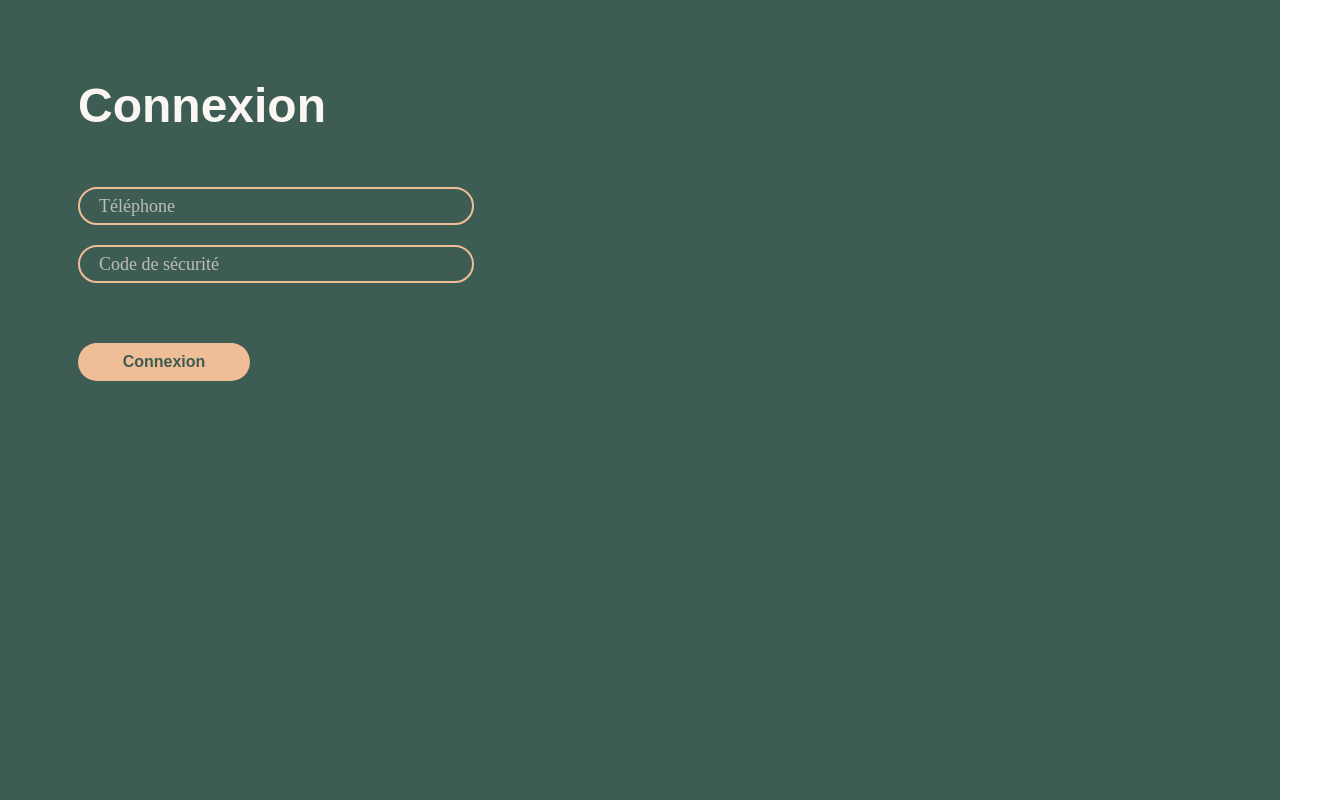
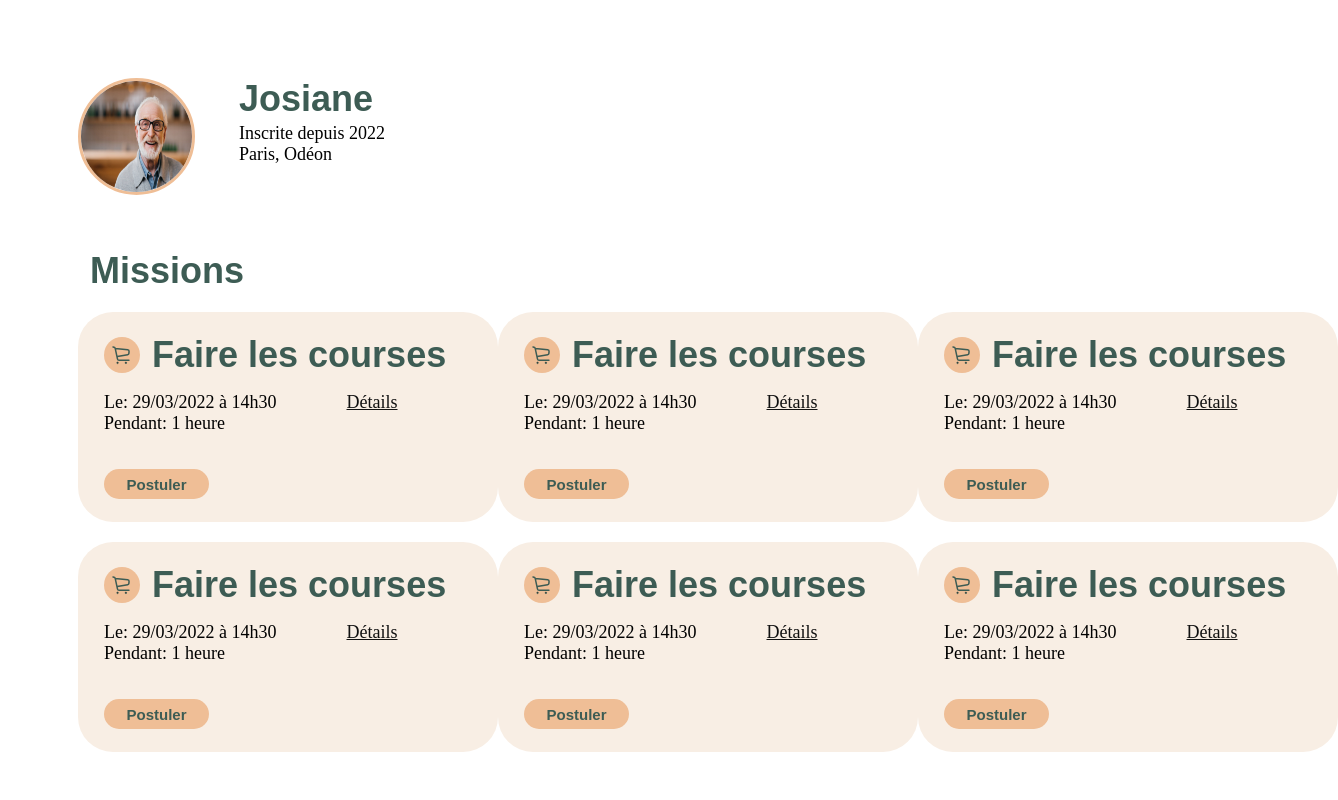
Before and after one commit to YannQuillard/coupdepousse-front, a React (Create React App) app: page / in a window 1280 px wide. Shown: the whole page, 1338 px wide, since content can reach past the window. Built offline with nearby package versions, Linux system fonts and the light colour scheme.

Commit message:
Card and Young mission
Adding card
Fixing small global error
adding Young mission

```diff
--- a/src/App.css
+++ b/src/App.css
@@ -44,6 +44,9 @@ input {
   --color-primary-3: #FAF6F2;
 
   --color-secondary-1:#BDBDBD;
+  --color-secondary-2:#F8EEE4;
+
+  --color-black:#111111;
 
   --font-primary-1: Montserrat, sans-serif;
   --font-primary-2: Breve-News-Book;
@@ -81,6 +84,12 @@ input {
   color: var(--color-primary-3);
 }
 
+.title_green{
+  font-family: var(--font-primary-1);
+  font-size: 36px;
+  color: var(--color-primary-1);
+}
+
 
 /*------Input*/
 
@@ -109,3 +118,10 @@ input {
   height: 100vh;
   padding: 78px;
 }
+
+/*------Small Text*/
+
+.small_Text p, a{
+  font-family: var(--font-primary-2);
+  font-size: 18px;
+}
--- a/src/App.tsx
+++ b/src/App.tsx
@@ -3,12 +3,16 @@ import logo from './logo.svg';
 import './App.css';
 import Inscription from './pages/Inscription/Inscription';
 import Connexion from './pages/Connexion/Connexion';
+import Young_Mission from './pages/Yong_Mission/Young_Mission';
+import Mission_Card from './components/Mission_card/Mission_card';
 
 function App() {
   return (
     <div className="App">
       {/* <Inscription></Inscription> */}
-      <Connexion></Connexion>
+      {/* <Connexion></Connexion> */}
+      <Young_Mission></Young_Mission>
+      {/* <Mission_Card></Mission_Card> */}
     </div>
   );
 }
--- /dev/null
+++ b/src/components/Mission_card/Mission_card.css
@@ -0,0 +1,38 @@
+.mission_card{
+    display: flex;
+    padding-left: 26px;
+    width:420px;
+    height: 210px;
+    background-color: var(--color-secondary-2);
+    border-radius: 35px;
+}
+
+.mission_first_raw{
+    display: flex;
+    margin: 22px 0 16px 0;
+}
+
+.mission_first_raw h4{
+    margin-left: 12px;
+}
+
+.mission_second_raw{
+    display: flex;
+}
+
+.mission_details{
+    text-decoration: underline;
+    color: var(--color-black);
+}
+
+.mission_first_column{
+    margin-right: 70px;
+}
+
+.bnt_round{
+    margin-top: 35px;
+    width: 105px;
+    height: 30px;
+    font-size: 15px;
+
+}
--- /dev/null
+++ b/src/components/Mission_card/Mission_card.tsx
@@ -0,0 +1,36 @@
+import React from 'react';
+import shopping_cart from "../../assets/images/shopping_cart_icon.svg"
+import './../Mission_card/Mission_card.css';
+
+function Mission_card() {
+
+    const mission_content= {
+        missionTitle: "Faire les courses",
+        missionDate : "29/03/2022 à 14h30",
+        missionDuration : "1 heure"
+
+    }
+    return (
+
+        <div>
+            <div className="mission_card">
+                <div className='mission_card_text small_Text'>
+                    <div className="mission_first_raw">
+                        <img src={shopping_cart}/>
+                        <h4 className='title_green'>{mission_content["missionTitle"]}</h4>
+                    </div>
+                    <div className="mission_second_raw">
+                        <div className='mission_first_column'>
+                            <p>Le: {mission_content["missionDate"]}</p>
+                            <p>Pendant: {mission_content["missionDuration"]}</p>
+                            <a className='bnt_round' href="#">Postuler</a>
+                        </div>
+                        <a className="mission_details" href="#">Détails</a>
+                    </div>
+                </div>
+            </div>
+        </div>
+    );
+}
+
+export default Mission_card;
--- /dev/null
+++ b/src/pages/Yong_Mission/Young_Mission.css
@@ -0,0 +1,31 @@
+.card .card_first_raw, .card_second_raw{
+    display: flex;
+    justify-content: space-around;
+    margin-top: 20px;
+}
+
+.young_mission h2 {
+    margin-left: 12px;
+    margin-top: 55px;
+    font-family: var(--font-primary-1);
+    font-size: 36px;
+    color: var(--color-primary-1);
+}
+
+.senior_profil{
+    display: flex;
+}
+.senior_profil .title_green{
+    margin-bottom: 3px;
+
+
+}
+
+
+.senior_profil img{
+    margin-right: 44px;
+    width:117px;
+    height: 117px;
+    border: 3px solid #EFBE96;
+    border-radius: 50%;
+}
--- /dev/null
+++ b/src/pages/Yong_Mission/Young_Mission.tsx
@@ -0,0 +1,34 @@
+import React from 'react';
+import './Young_Mission.css';
+import Mission_Card from '../../components/Mission_card/Mission_card';
+import senior_img from "../../assets/images/Senior_img.jpg"
+
+function Young_Mission() {
+    return (
+        <div className="young_mission container">
+            <div className="senior_profil small_Text">
+                <img src={senior_img}/>
+                <div>
+                    <h3 className='title_green'>Josiane</h3>
+                    <p>Inscrite depuis 2022</p>
+                    <p>Paris, Odéon</p>
+                </div>
+            </div>
+            <h2>Missions</h2>
+            <div className="card">
+                <div className='card_first_raw'>
+                    <Mission_Card></Mission_Card>
+                    <Mission_Card></Mission_Card>
+                    <Mission_Card></Mission_Card>
+                </div>
+                <div className='card_second_raw'>
+                    <Mission_Card></Mission_Card>
+                    <Mission_Card></Mission_Card>
+                    <Mission_Card></Mission_Card>
+                </div>
+            </div>
+        </div>
+    );
+}
+
+export default Young_Mission;
```
Also changed, not shown: src/assets/images/Senior_img.jpg (added), src/assets/images/shopping_cart_icon.svg (added).
